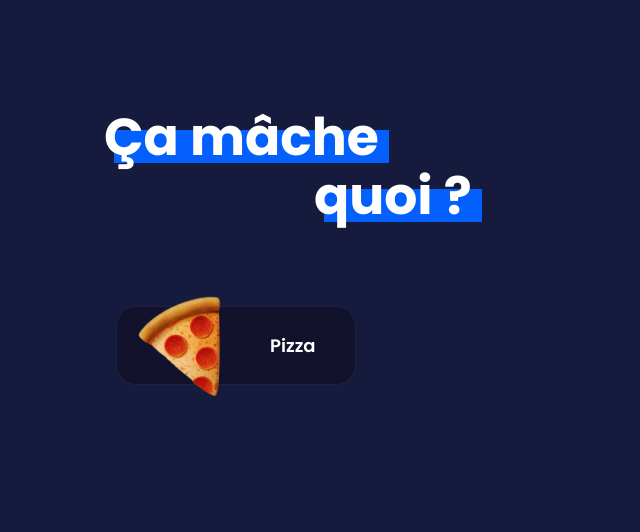
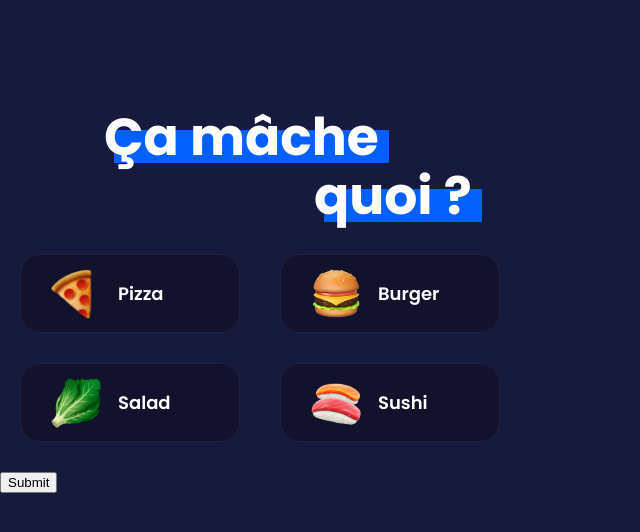
Before and after one commit to Elao/ca-mache-quoi, a React (Create React App) app: page / in a window 1280 px wide. Shown: the top 532 px of the page, without its empty margins (0-640 px from the left). Built offline with nearby package versions, Linux system fonts and the light colour scheme.

Commit message:
radio button categories

```diff
--- a/src/App.js
+++ b/src/App.js
@@ -4,14 +4,16 @@ import './assets/styles/app.scss';
 import Title from './components/Title.js';
 
 import Categories from './data/categories.json';
-import Category from './components/Category';
+/* import Category from './components/Category'; */
+import Form from './components/Form';
 
 console.log(Categories);
 function App() {
   return (
     <div className="App">
       <Title />
-      <Category />
+{/*       <Category /> */}
+      <Form />
 
       {
         /* Categories.map( category => {
--- a/src/assets/styles/app.scss
+++ b/src/assets/styles/app.scss
@@ -1,6 +1,6 @@
 @import './base/variables';
 @import './base/fonts';
 @import './base/layout';
-
-@import './components/title.scss';
-@import './components/category.scss';
+@import './components/radio-category.scss';
+@import './components/form.scss';
+@import './generic/titles.scss';
--- a/src/assets/styles/components/category.scss
+++ /dev/null
@@ -1,25 +0,0 @@
-.category {
-  display: flex;
-  position: absolute;
-  width: 238px;
-  height: 77px;
-  top: 306px;
-  left: 116px;
-  align-items: center;
-  font-family: "Poppins Semibold";
-  font-size: 18px;
-  background: #12122D;
-  border: 1px solid #20203F;
-  z-index: -2;
-  border-radius: 20px;
-
-  .image {
-    margin: 0 30px 0 21px;
-
-    img {
-      max-width: 100%;
-      max-height: 100%;
-      display: block;
-    }
-  }
-}
--- /dev/null
+++ b/src/assets/styles/components/form.scss
@@ -0,0 +1,6 @@
+form {
+    width: 520px;
+    display: flex;
+    flex-wrap: wrap;
+    margin-right: -40px;
+}
--- /dev/null
+++ b/src/assets/styles/components/radio-category.scss
@@ -0,0 +1,29 @@
+$radio-button-margin: 20px;
+
+.radio-category {
+  width: calc(50% - ($radio-button-margin * 2));
+  min-width: calc(50% - ($radio-button-margin * 2));
+  margin: 0 $radio-button-margin 30px $radio-button-margin;
+
+  input {
+    display: none;
+  }
+
+  label {
+    display: flex;
+    height: 77px;
+    align-items: center;
+    font-family: "Poppins Semibold";
+    font-size: 18px;
+    background: $color-dark;
+    border: 1px solid $color-border;
+    border-radius: 20px;
+
+    img {
+      margin: 14px 17px 14px 30px;
+      width: 50px;
+      height: 50px;
+      display: block;
+    }
+  }
+}
--- a/src/assets/styles/components/title.scss
+++ b/src/assets/styles/generic/titles.scss
@@ -1,4 +1,4 @@
-.title {
+h1 {
   margin: 98px 0 78px 104px;
   font-family: 'Poppins Bold';
   font-size: 52px;
--- a/src/components/Category.js
+++ /dev/null
@@ -1,16 +0,0 @@
-import React from 'react';
-
-import pizza from '../assets/images/pizza.png'
-
-function Category() {
-    return (
-        <div className="category">
-            <div class="image">
-                <img src={pizza} alt="pizza" />
-            </div>
-            <span>Pizza</span>
-        </div>
-    )
-}
-
-export default Category;
--- /dev/null
+++ b/src/components/Form.js
@@ -0,0 +1,32 @@
+import React from 'react';
+
+import pizza from '../assets/images/pizza.png'
+import burger from '../assets/images/hamburger.png'
+import salad from '../assets/images/salad.png'
+import sushi from '../assets/images/sushi.png'
+
+function Form() {
+    return (
+        <form>
+            <div className="radio-category">
+                <input id="pizza" type="radio" name="food-category"/>
+                <label for="pizza"><img src={pizza} alt="pizza" />Pizza</label>
+            </div>
+            <div className="radio-category">
+                <input id="burger" type="radio" name="food-category"/>
+                <label for="burger"><img src={burger} alt="burger" />Burger</label>
+            </div>
+            <div className="radio-category">
+                <input id="salad" type="radio" name="food-category"/>
+                <label for="salad"><img src={salad} alt="salad" />Salad</label>
+            </div>
+            <div className="radio-category">
+                <input id="sushi" type="radio" name="food-category"/>
+                <label for="sushi"><img src={sushi} alt="sushi" />Sushi</label>
+            </div>
+            <button type="submit">Submit</button>
+        </form>
+    );
+}
+
+export default Form;
--- a/src/components/Title.js
+++ b/src/components/Title.js
@@ -2,10 +2,10 @@ import React from 'react';
 
 function Title() {
     return (
-        <div className="title">
+        <h1>
             <span>Ça mâche</span>
             <span>quoi ?</span>
-        </div>
+        </h1>
     );
 }
 
```
